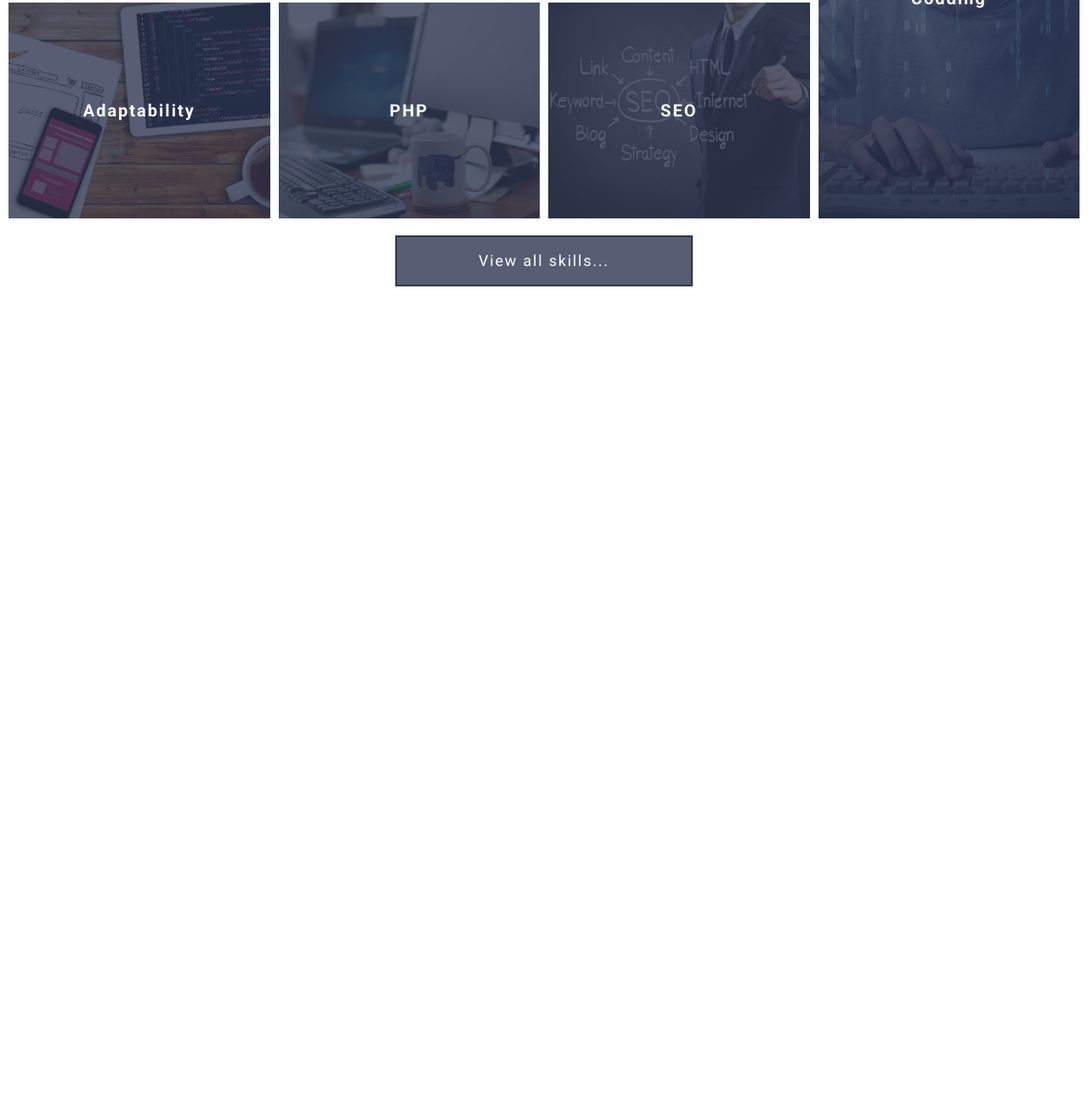
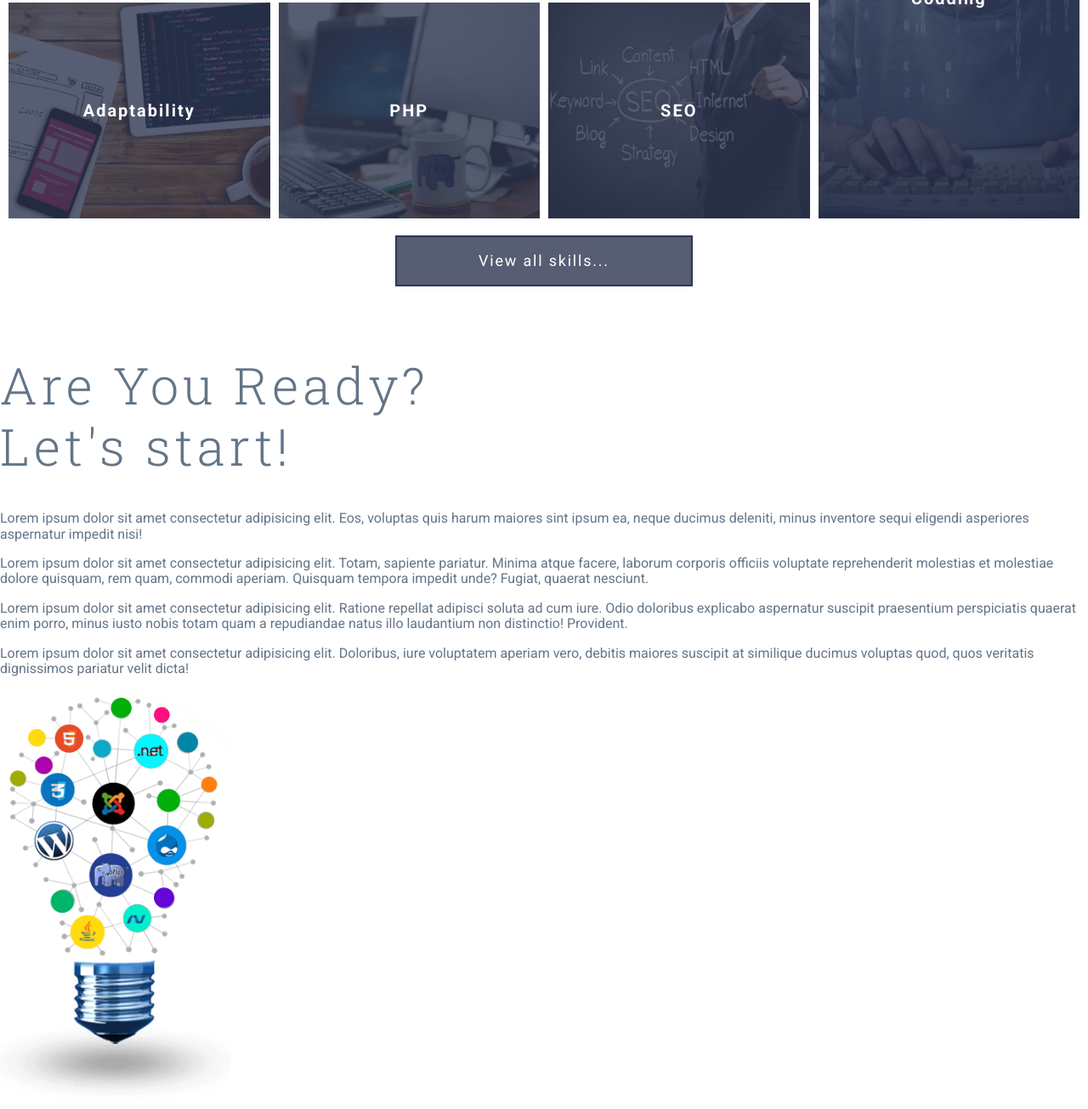
Before and after one commit to VitaliiVS/learningGitRepo, a website: page index.html in a window 1280 px wide. Shown: the part 1334-2639 px from the top of the page at 85% size. Before the commit the page ends 1711 px from the top, so only its background shows below. Drawn offline with Linux system fonts and the light colour scheme.

Commit message:
about markup

```diff
--- a/index.html
+++ b/index.html
@@ -104,6 +104,26 @@
       <a href="#" class="btn-accent">View all skills...</a>
     </div>
   </section>
+  <section class="about">
+    <div class="about__container">
+      <div class="about__content">
+        <h1>Are You Ready?<br>Let's start!</h1>
+        <p>Lorem ipsum dolor sit amet consectetur adipisicing elit. Eos, voluptas quis harum maiores sint ipsum ea,
+          neque ducimus deleniti, minus inventore sequi eligendi asperiores aspernatur impedit nisi!</p>
+        <p>Lorem ipsum dolor sit amet consectetur adipisicing elit. Totam, sapiente pariatur. Minima atque facere,
+          laborum corporis officiis voluptate reprehenderit molestias et molestiae dolore quisquam, rem quam, commodi
+          aperiam. Quisquam tempora impedit unde? Fugiat, quaerat nesciunt.</p>
+        <p>Lorem ipsum dolor sit amet consectetur adipisicing elit. Ratione repellat adipisci soluta ad cum iure. Odio
+          doloribus explicabo aspernatur suscipit praesentium perspiciatis quaerat enim porro, minus iusto nobis totam
+          quam a repudiandae natus illo laudantium non distinctio! Provident.</p>
+        <p>Lorem ipsum dolor sit amet consectetur adipisicing elit. Doloribus, iure voluptatem aperiam vero, debitis
+          maiores suscipit at similique ducimus voluptas quod, quos veritatis dignissimos pariatur velit dicta!</p>
+      </div>
+    </div>
+    <div class="about__image">
+      <img src="assets/img/img-lamp-webdev.png" alt="about us">
+    </div>
+  </section>
 
 
 
```
